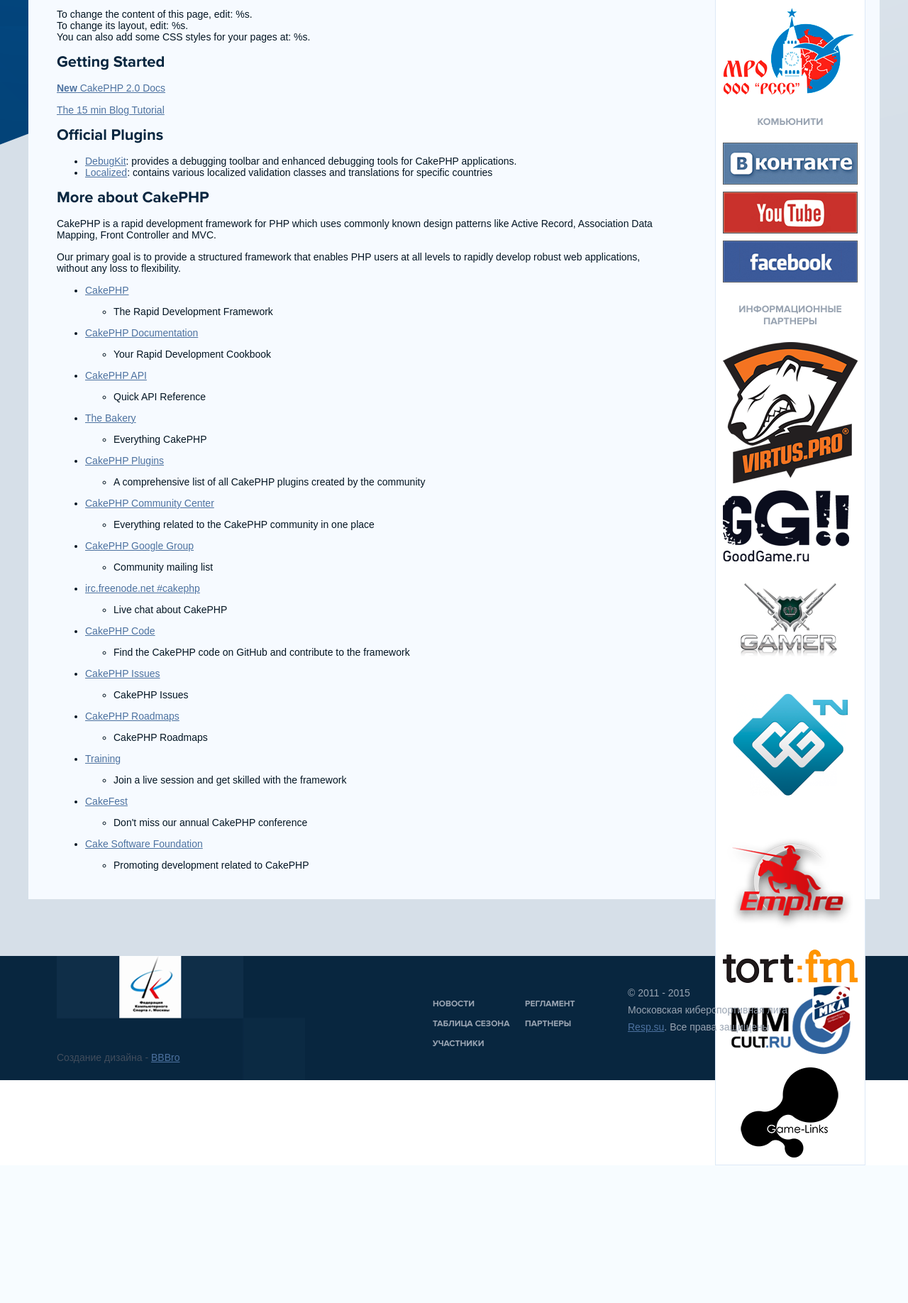
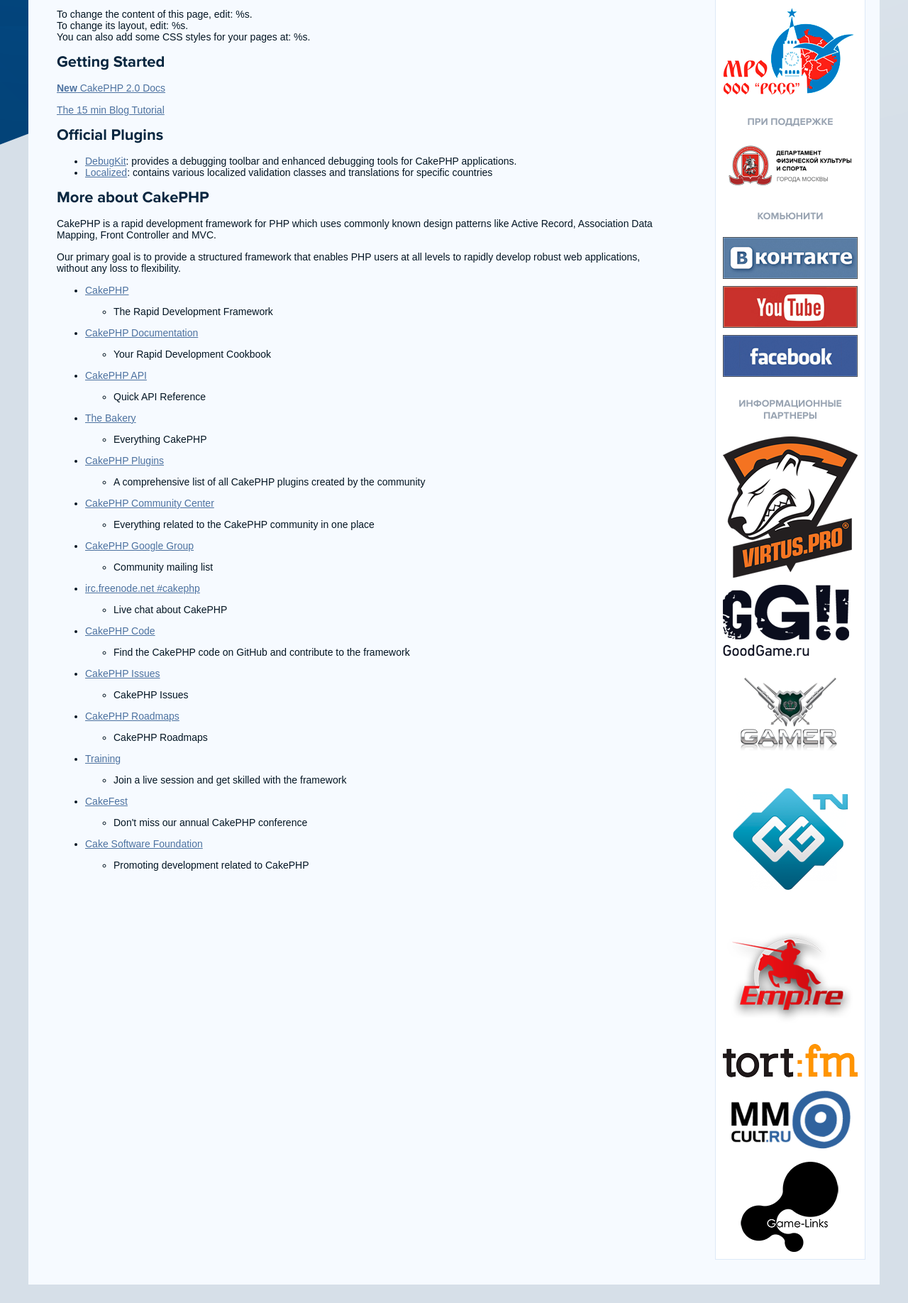
Before and after one commit to ar7n/mcl.resp.su, a CakePHP app: the page made by app/View/Pages/home.ctp in a window 1280 px wide. Shown: the part 650-2486 px from the top of the page at 71% size. Before the commit the page ends 2292 px from the top, so only its background shows below. Run offline with PHP 8.4 and a stand-in for CakePHP, Linux system fonts and the light colour scheme; the template is opened without the code that fills it, so the values that code supplies are empty; some libraries are stand-ins or nearby versions.

Commit message:
фавикон и лого департамента

```diff
--- a/app/View/Layouts/default.ctp
+++ b/app/View/Layouts/default.ctp
@@ -96,6 +96,8 @@
 					<div class="title">Организаторы</div>
 					<a href="#"><img src="/img/fcsm-logo.png"/></a>
 					<a href="http://mrsss.ru" rel="nofollow" target="_blank"><img src="/img/mrsss-logo.png"/></a>
+					<div class="title">При поддержке</div>
+					<a href="http://sport.mos.ru" rel="nofollow" target="_blank"><img src="/img/dep-logo.png"/></a>
 					<div class="title">Комьюнити</div>
 					<a href="http://vk.com/mclresf" rel="nofollow" target="_blank"><img src="/img/vk-logo.jpg"/></a>
 					<a href="http://youtube.com/mclresf" rel="nofollow" target="_blank"><img src="/img/yt-logo.jpg"/></a>
--- a/app/webroot/css/main.css
+++ b/app/webroot/css/main.css
@@ -868,7 +868,7 @@
 }
 .middle .container #content {
   margin: 40px 250px 40px 0;
-  min-height: 636px;
+  min-height: 2050px;
 }
 @media (min-width: 1025px) {
   .middle .container #content {
--- a/app/webroot/less/main.less
+++ b/app/webroot/less/main.less
@@ -380,7 +380,7 @@
 
     #content{
       margin: 40px 250px 40px 0;
-      min-height: 636px;
+      min-height: 2050px;
     }
 
     @media (min-width: 1025px) {
```
Also changed, not shown: app/webroot/favicon.ico, app/webroot/img/dep-logo.png (added).
